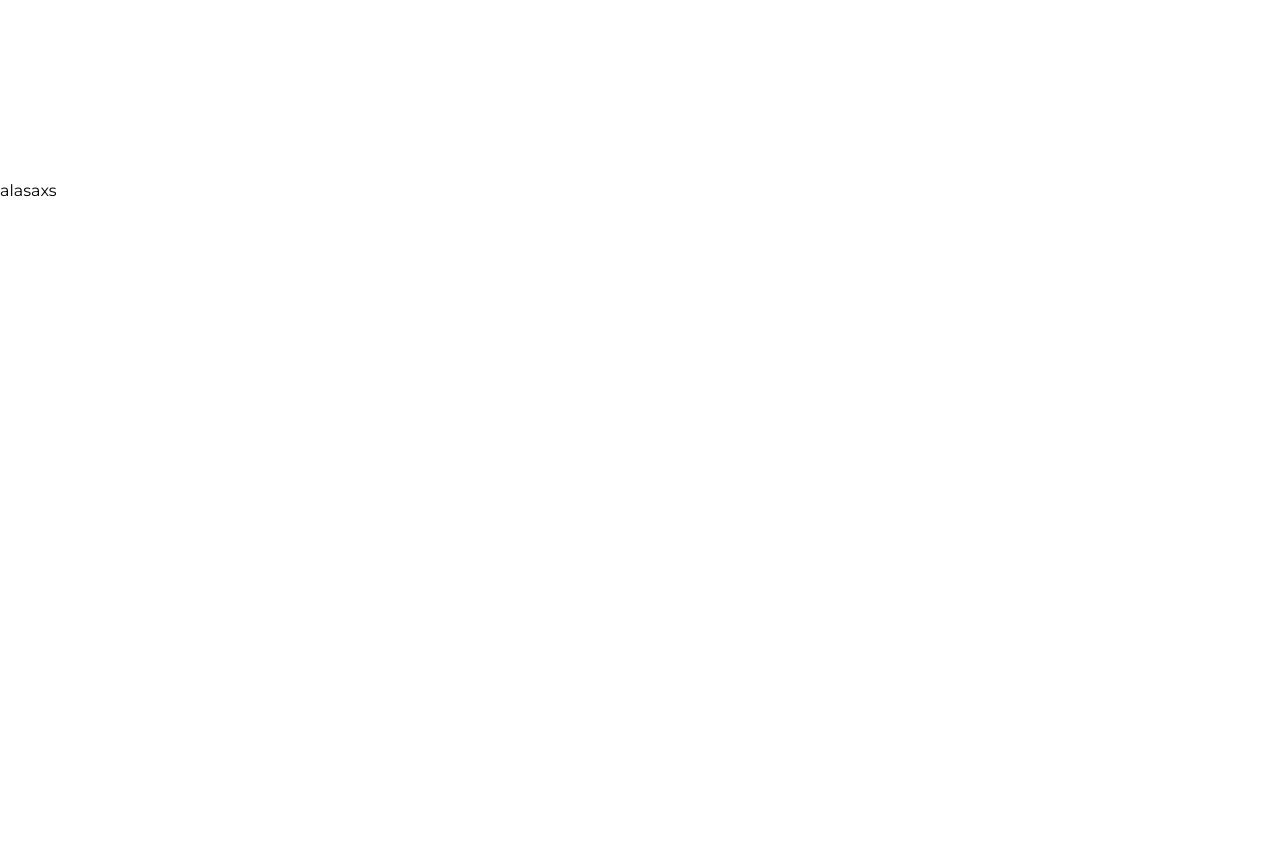
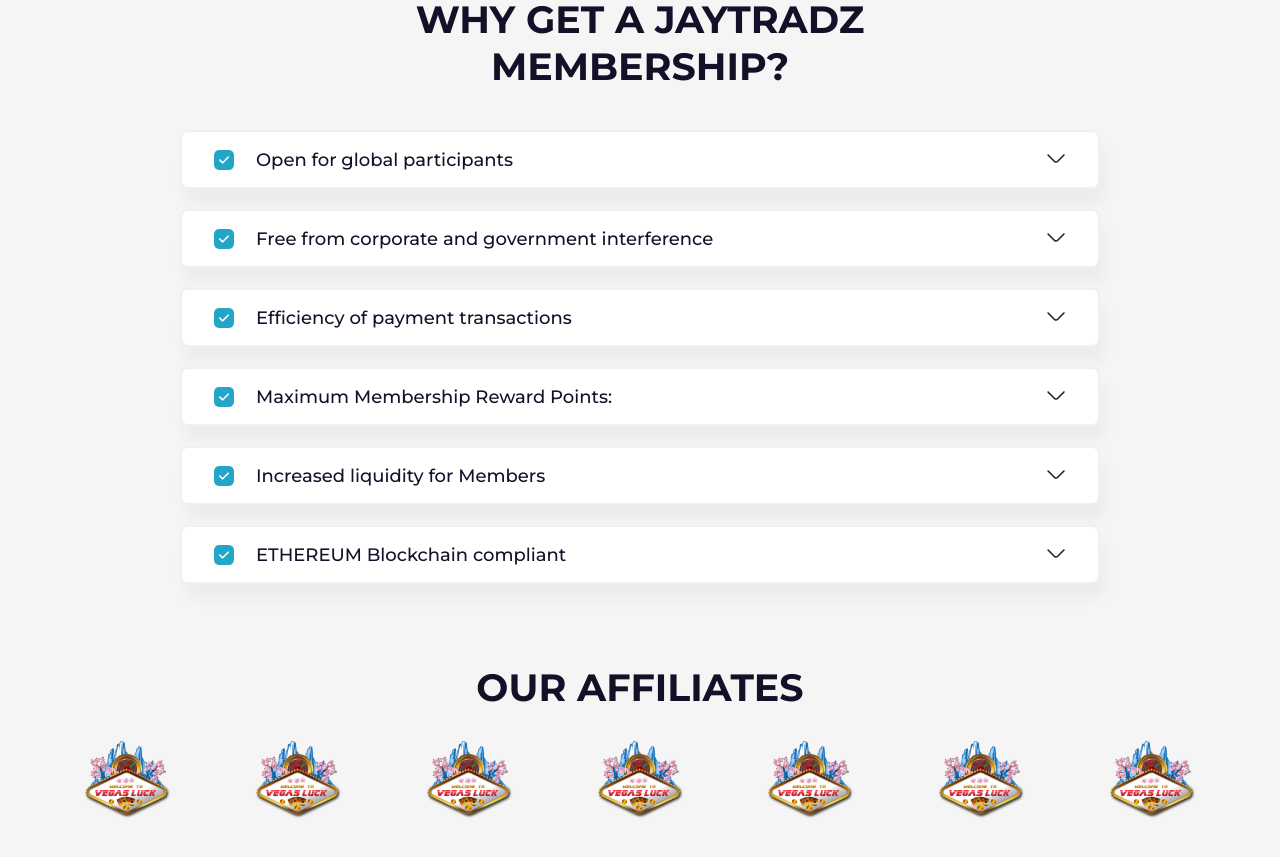
Before and after one commit to ahmar7/JayTradz, a React (Create React App) app: page / in a window 1280 px wide. Shown: the part 7340-8197 px from the top of the page. Before the commit the page ends 7540 px from the top, so only its background shows below. Built offline with nearby package versions, Linux system fonts and the light colour scheme.

Commit message:
component update

```diff
--- /dev/null
+++ b/src/components/Home/WhyMembership/membership.css
@@ -0,0 +1,18 @@
+.affiliate-area {
+    margin-top: 80px;
+}
+
+.why .section-slider {
+
+    background: #FFFFFF;
+    border: 2px solid rgba(0, 0, 0, 0.06);
+    box-shadow: 5px 15px 15px rgba(0, 0, 0, 0.04);
+
+}
+
+.affiliate-img {
+    margin-top: 30px;
+    display: flex;
+    flex-direction: row;
+    justify-content: space-evenly;
+}
--- /dev/null
+++ b/src/components/Home/WhyMembership/whymembership.js
@@ -0,0 +1,83 @@
+import React from "react";
+import { Affiliate, ArrowDown, TickSquare } from "../../../utils/allImgs";
+import "./membership.css";
+const Whymembership = () => {
+  return (
+    <div className="rewards-section">
+      <h1 className="section-heading">
+        WHY GET A JAYTRADZ <br /> MEMBERSHIP?
+      </h1>
+
+      <div className="sliders why">
+        <div className="section-slider">
+          <div className="left-head">
+            <img src={TickSquare} alt="" />
+            <h3>Open for global participants </h3>
+          </div>
+          <div className="right-arrow">
+            <img src={ArrowDown} alt="" />
+          </div>
+        </div>
+        <div className="section-slider">
+          <div className="left-head">
+            <img src={TickSquare} alt="" />
+            <h3>Free from corporate and government interference </h3>
+          </div>
+          <div className="right-arrow">
+            <img src={ArrowDown} alt="" />
+          </div>
+        </div>
+        <div className="section-slider">
+          <div className="left-head">
+            <img src={TickSquare} alt="" />
+            <h3>Efficiency of payment transactions</h3>
+          </div>
+          <div className="right-arrow">
+            <img src={ArrowDown} alt="" />
+          </div>
+        </div>
+        <div className="section-slider">
+          <div className="left-head">
+            <img src={TickSquare} alt="" />
+            <h3>Maximum Membership Reward Points:</h3>
+          </div>
+          <div className="right-arrow">
+            <img src={ArrowDown} alt="" />
+          </div>
+        </div>
+        <div className="section-slider">
+          <div className="left-head">
+            <img src={TickSquare} alt="" />
+            <h3>Increased liquidity for Members</h3>
+          </div>
+          <div className="right-arrow">
+            <img src={ArrowDown} alt="" />
+          </div>
+        </div>
+        <div className="section-slider">
+          <div className="left-head">
+            <img src={TickSquare} alt="" />
+            <h3>ETHEREUM Blockchain compliant</h3>
+          </div>
+          <div className="right-arrow">
+            <img src={ArrowDown} alt="" />
+          </div>
+        </div>
+      </div>
+      <div className="affiliate-area">
+        <h1 className="section-heading">our affiliates</h1>
+        <div className="affiliate-img">
+          <img src={Affiliate} alt="" />
+          <img src={Affiliate} alt="" />
+          <img src={Affiliate} alt="" />
+          <img src={Affiliate} alt="" />
+          <img src={Affiliate} alt="" />
+          <img src={Affiliate} alt="" />
+          <img src={Affiliate} alt="" />
+        </div>
+      </div>
+    </div>
+  );
+};
+
+export default Whymembership;
--- a/src/pages/home.js
+++ b/src/pages/home.js
@@ -5,6 +5,7 @@ import Membership from "../components/Home/Membership/membership";
 import Mission from "../components/Home/Mission/mission";
 import Perks from "../components/Home/Perks/perks";
 import Rewards from "../components/Home/Rewards/rewards";
+import Whymembership from "../components/Home/WhyMembership/whymembership";
 import Navbar from "../layout/NavBar/navbar";
 
 const Home = () => {
@@ -17,6 +18,7 @@ const Home = () => {
       <Membership />
       <Rewards />
       <Perks />
+      <Whymembership />
       <br />
       <br />
       <br />
--- a/src/utils/allImgs/index.js
+++ b/src/utils/allImgs/index.js
@@ -23,6 +23,7 @@ import Dropbox from "../../assets/img/Dropbox.png";
 import Discord from "../../assets/img/Discord.png";
 import VideoHorizontal from "../../assets/img/Videohorizontal.png";
 import Buycrypto from "../../assets/img/Buycrypto.png";
+import Affiliate from "../../assets/img/Affiliate.png";
 
 ///////////////////////////////////////////////////// Collection Images
 export {
@@ -51,4 +52,5 @@ export {
   VideoHorizontal,
   Discord,
   Buycrypto,
+  Affiliate,
 };
```
Also changed, not shown: src/assets/img/Affiliate.png (added).
